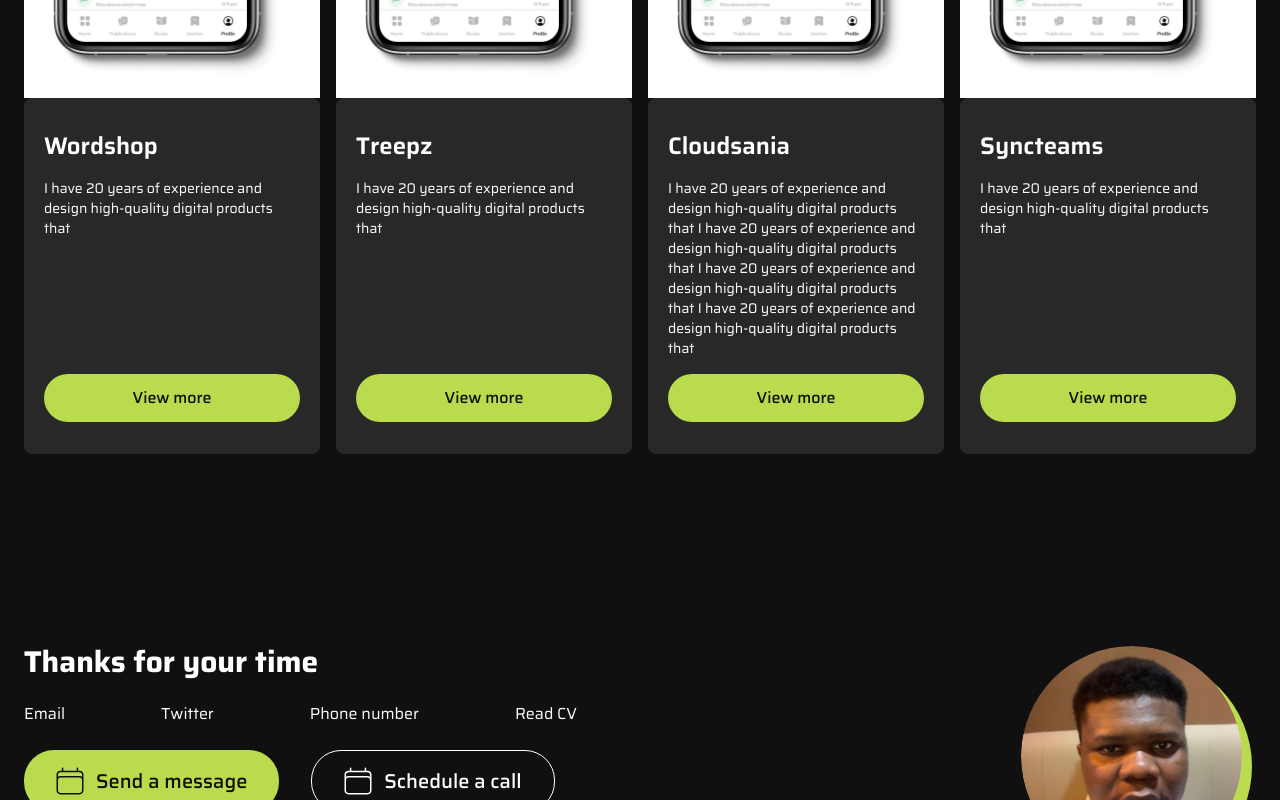
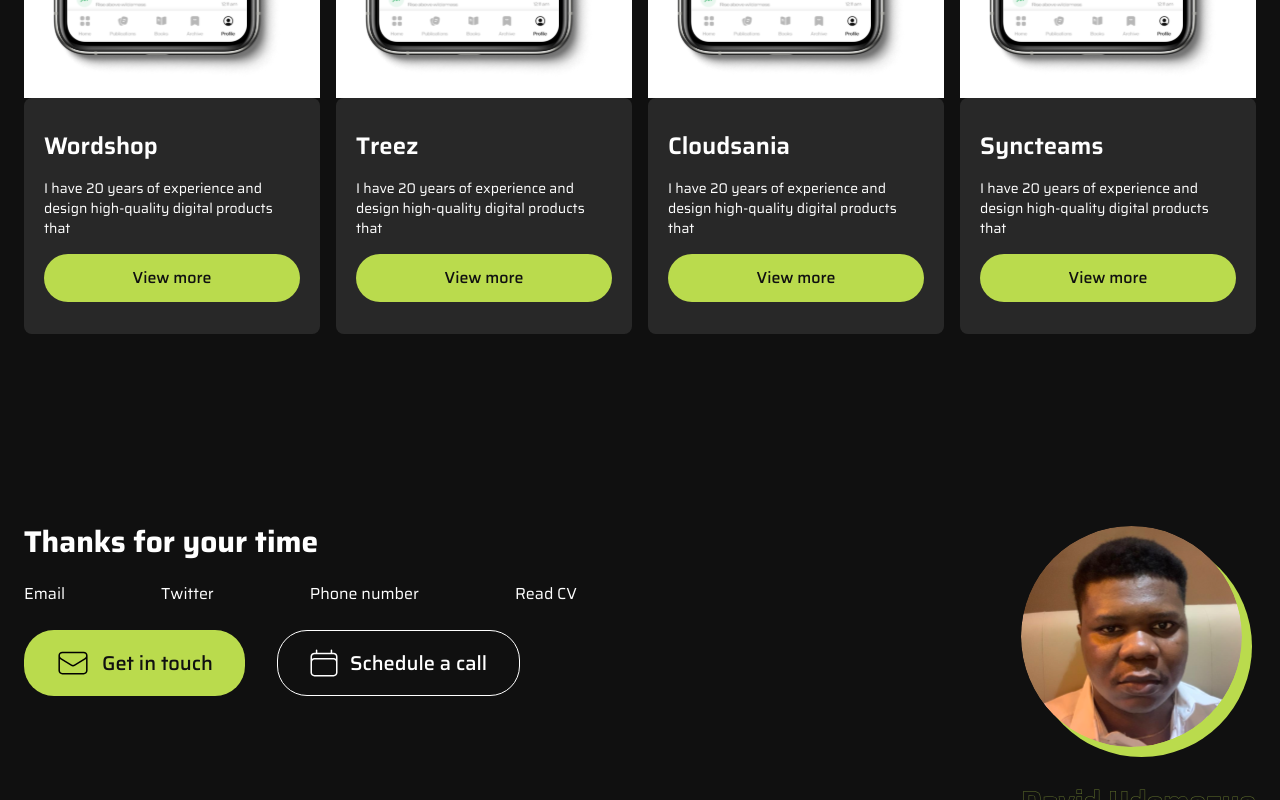
Before and after one commit to Kenedavies/portfolio, a React (Vite) app: page /my-work in a window 1280 px wide. Shown: the part 780-1580 px from the top of the page. Built offline with nearby package versions, Linux system fonts and the light colour scheme.

Commit message:
email icons

```diff
--- a/src/assets/Svg.tsx
+++ b/src/assets/svg/Svg.tsx
@@ -36,3 +36,23 @@ export function MenuIcon({ color = "currentColor" }) {
     </svg>
   );
 }
+
+export const EmailIcon = ({ color = "black" }) => {
+  return (
+    <svg
+      xmlns="http://www.w3.org/2000/svg"
+      width="34"
+      height="34"
+      viewBox="0 0 34 34"
+      fill="none"
+    >
+      <path
+        d="M30.8125 9.5625V24.4375C30.8125 25.2829 30.4767 26.0936 29.8789 26.6914C29.2811 27.2892 28.4704 27.625 27.625 27.625H6.375C5.52962 27.625 4.71887 27.2892 4.1211 26.6914C3.52332 26.0936 3.1875 25.2829 3.1875 24.4375V9.5625M30.8125 9.5625C30.8125 8.71712 30.4767 7.90637 29.8789 7.3086C29.2811 6.71083 28.4704 6.375 27.625 6.375H6.375C5.52962 6.375 4.71887 6.71083 4.1211 7.3086C3.52332 7.90637 3.1875 8.71712 3.1875 9.5625M30.8125 9.5625V9.90675C30.8126 10.451 30.6733 10.9861 30.4079 11.4613C30.1426 11.9364 29.76 12.3357 29.2967 12.6211L18.6717 19.159C18.169 19.4686 17.5903 19.6325 17 19.6325C16.4097 19.6325 15.831 19.4686 15.3283 19.159L4.70333 12.6225C4.23997 12.3371 3.8574 11.9378 3.59206 11.4627C3.32671 10.9875 3.18744 10.4524 3.1875 9.90817V9.5625"
+        stroke={color}
+        stroke-width="1.5"
+        stroke-linecap="round"
+        stroke-linejoin="round"
+      />
+    </svg>
+  );
+};
--- a/src/components/Footer.tsx
+++ b/src/components/Footer.tsx
@@ -1,4 +1,4 @@
-import { CalendarIcon } from "../assets/Svg";
+import { CalendarIcon, EmailIcon } from "../assets/svg/Svg";
 
 export default function Footer() {
   return (
@@ -18,7 +18,7 @@ export default function Footer() {
 
             <div className="flex flex-wrap gap-6 md:gap-8">
               <button className="w-full sm:w-auto flex items-center justify-center gap-3 bg-app-green text-app-black text-sm md:text-xl font-saira-medium rounded-[30px] py-3 sm:py-4 px-8">
-                <CalendarIcon /> <span>Send a message</span>
+                <EmailIcon /> <span>Get in touch</span>
               </button>
               <button className="w-full sm:w-auto flex items-center justify-center gap-3 bg-transparent text-white text-sm md:text-xl font-saira-medium border border-white rounded-[30px] py-3 sm:py-4 px-8">
                 <CalendarIcon /> <span>Schedule a call</span>
--- a/src/components/Navbar.tsx
+++ b/src/components/Navbar.tsx
@@ -1,6 +1,6 @@
 import React from "react";
 import DavidIcon from "./../assets/images/David.svg";
-import { MenuIcon } from "../assets/Svg";
+import { MenuIcon } from "../assets/svg/Svg";
 import { Link } from "react-router-dom";
 
 export default function Navbar() {
--- a/src/layouts/Home/index.tsx
+++ b/src/layouts/Home/index.tsx
@@ -1,4 +1,4 @@
-import { CalendarIcon } from "../../assets/Svg";
+import { CalendarIcon, EmailIcon } from "../../assets/svg/Svg";
 import MyWorkCarousel from "./MyWorkCarousel";
 import Experience from "./Experience";
 import DesignProcess from "./DesignProcess";
@@ -19,7 +19,7 @@ export default function Home() {
             </p>
             <div className="flex flex-wrap gap-6 md:gap-8">
               <button className="w-full sm:w-auto flex items-center justify-center gap-3 bg-app-green text-app-black text-sm md:text-xl font-saira-medium rounded-[30px] py-3 sm:py-4 px-8">
-                <CalendarIcon /> <span>Send a message</span>
+                <EmailIcon /> <span>Get in touch</span>
               </button>
               <button className="w-full sm:w-auto flex items-center justify-center gap-3 bg-transparent text-white text-sm md:text-xl font-saira-medium border border-white rounded-[30px] py-3 sm:py-4 px-8">
                 <CalendarIcon /> <span>Schedule a call</span>
--- a/src/layouts/MyWork/index.tsx
+++ b/src/layouts/MyWork/index.tsx
@@ -1,30 +1,35 @@
+import { useNavigate } from "react-router-dom";
+import { myWorkData } from "../../util/myWorkData";
+
 export default function MyWork() {
-  const workLists = [
-    {
-      title: "Wordshop",
-      content:
-        "I have 20 years of experience and design high-quality digital products that",
-      links: "",
-    },
-    {
-      title: "Treepz",
-      content:
-        "I have 20 years of experience and design high-quality digital products that",
-      links: "",
-    },
-    {
-      title: "Cloudsania",
-      content:
-        "I have 20 years of experience and design high-quality digital products that I have 20 years of experience and design high-quality digital products that I have 20 years of experience and design high-quality digital products that I have 20 years of experience and design high-quality digital products that",
-      links: "",
-    },
-    {
-      title: "Syncteams",
-      content:
-        "I have 20 years of experience and design high-quality digital products that",
-      links: "",
-    },
-  ];
+  const navigate = useNavigate();
+
+  // const workLists = [
+  //   {
+  //     title: "Wordshop",
+  //     content:
+  //       "I have 20 years of experience and design high-quality digital products that",
+  //     links: "",
+  //   },
+  //   {
+  //     title: "Treepz",
+  //     content:
+  //       "I have 20 years of experience and design high-quality digital products that",
+  //     links: "",
+  //   },
+  //   {
+  //     title: "Cloudsania",
+  //     content:
+  //       "I have 20 years of experience and design high-quality digital products that I have 20 years of experience and design high-quality digital products that I have 20 years of experience and design high-quality digital products that I have 20 years of experience and design high-quality digital products that",
+  //     links: "",
+  //   },
+  //   {
+  //     title: "Syncteams",
+  //     content:
+  //       "I have 20 years of experience and design high-quality digital products that",
+  //     links: "",
+  //   },
+  // ];
   return (
     <div>
       <section className="px-3 md:px-6 pt-28">
@@ -37,7 +42,7 @@ export default function MyWork() {
             products for B2B and B2C digital products.
           </p>
           <section className="grid grid-cols-1 sm:grid-cols-2 lg:grid-cols-3 xl:grid-cols-4 gap-4">
-            {workLists.map((_card, index) => (
+            {myWorkData.map((_card, index) => (
               <article key={index} className="flex flex-col rounded-lg">
                 <div className="w-full bg-white flex justify-center rounded-t-lg py-3">
                   <img
@@ -53,10 +58,13 @@ export default function MyWork() {
                   }}
                 >
                   <h4 className="text-2xl font-saira-semibold">
-                    {_card.title}
+                    {_card.project}
                   </h4>
-                  <p className="text-sm my-4">{_card.content}</p>
-                  <button className="w-full bg-app-green text-app-black rounded-[30px] font-saira-medium py-3 mt-auto">
+                  <p className="text-sm my-4">{_card.experience}</p>
+                  <button
+                    className="w-full bg-app-green text-app-black rounded-[30px] font-saira-medium py-3 mt-auto"
+                    onClick={() => navigate(`/my-work/${_card.project}`)}
+                  >
                     View more
                   </button>
                 </div>
--- /dev/null
+++ b/src/util/myWorkData.tsx
@@ -0,0 +1,26 @@
+export const myWorkData = [
+  {
+    project: "Wordshop",
+    experience:
+      "I have 20 years of experience and design high-quality digital products that",
+    contents: <></>,
+  },
+  {
+    project: "Treez",
+    experience:
+      "I have 20 years of experience and design high-quality digital products that",
+    contents: <></>,
+  },
+  {
+    project: "Cloudsania",
+    experience:
+      "I have 20 years of experience and design high-quality digital products that",
+    contents: <></>,
+  },
+  {
+    project: "Syncteams",
+    experience:
+      "I have 20 years of experience and design high-quality digital products that",
+    contents: <></>,
+  },
+];
--- a/src/util/myWorkDatas.tsx
+++ /dev/null
@@ -1,18 +0,0 @@
-export const myWorkDatas = [
-  {
-    project: "Wordshop",
-    contents: <></>,
-  },
-  {
-    project: "Treez",
-    contents: <></>,
-  },
-  {
-    project: "Cloudsania",
-    contents: <></>,
-  },
-  {
-    project: "Syncteams",
-    contents: <></>,
-  },
-];
```
